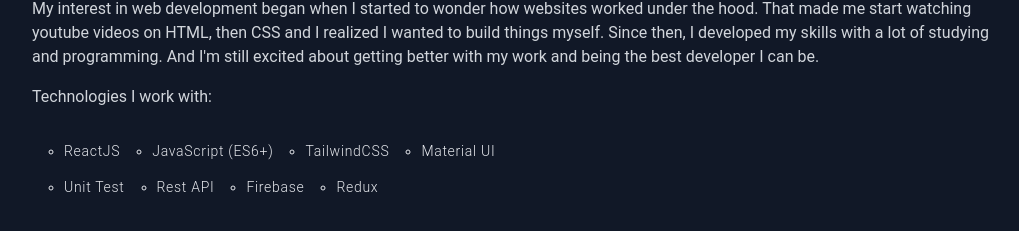
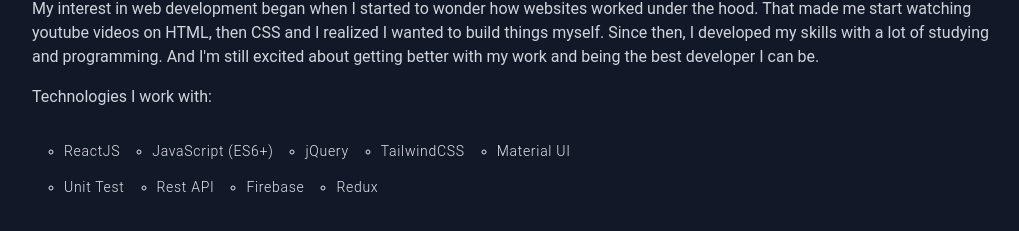
Before and after one commit to r-mauricio/portfolio, a React (Vite) app: page / in a window 1280 px wide. Shown: the part 1111-1342 px from the top of the page, without its empty margins (120-1139 px from the left). Built offline with nearby package versions, Linux system fonts and the light colour scheme.

Commit message:
Update About.jsx

```diff
--- a/src/Components/About.jsx
+++ b/src/Components/About.jsx
@@ -5,7 +5,7 @@
 
 import AboutStatic from "./AboutStatic";
 
-const tech = ["ReactJS", "JavaScript (ES6+)", "TailwindCSS", "Material UI"];
+const tech = ["ReactJS", "JavaScript (ES6+)", "jQuery", "TailwindCSS", "Material UI"];
 const tech2 = ["Unit Test", "Rest API", "Firebase", "Redux"];
 
 const About = () => {
```
